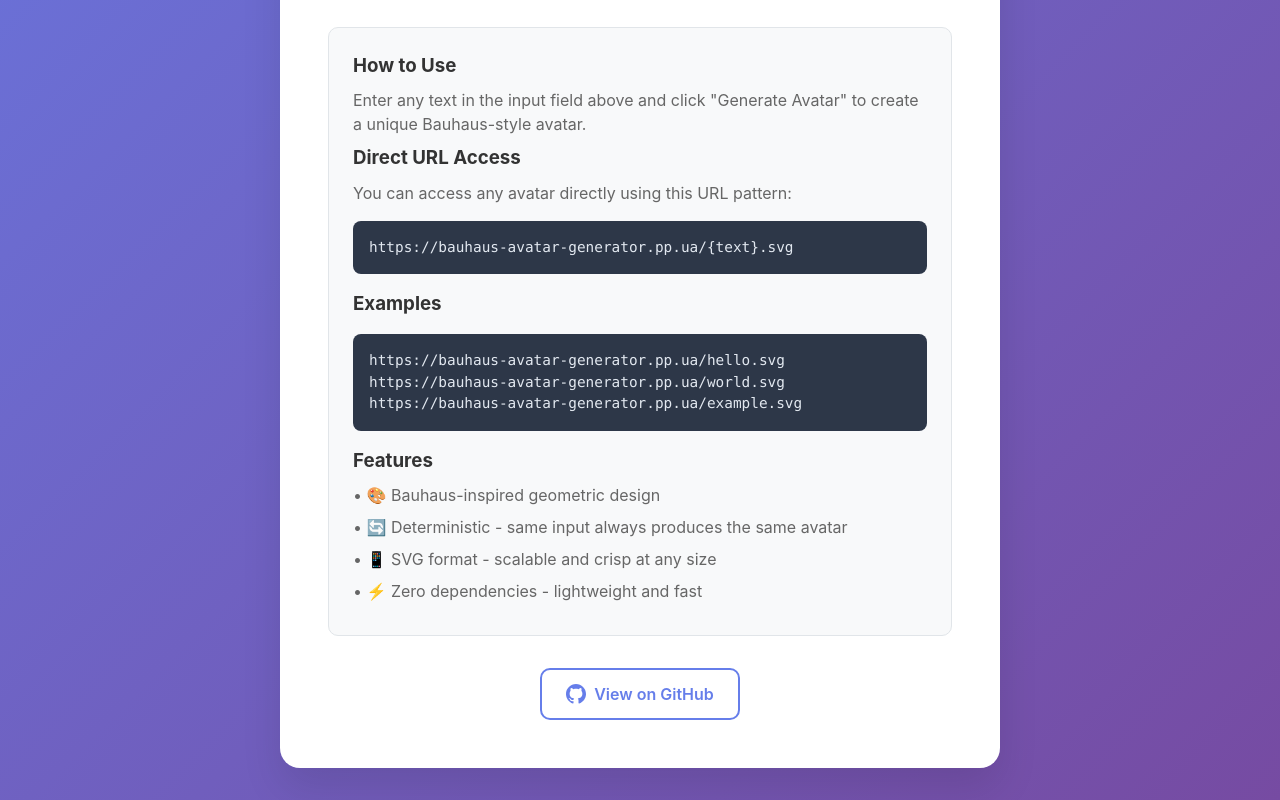
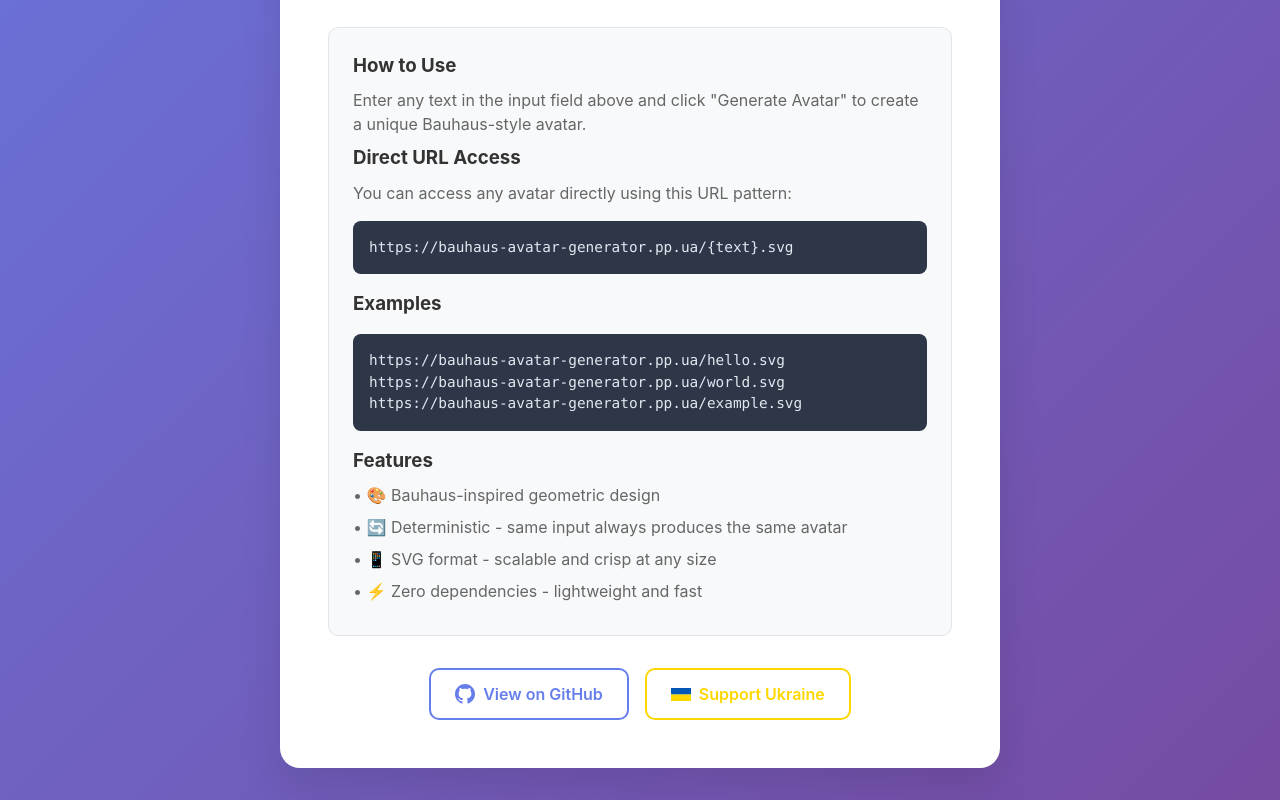
Before and after one commit to jmas/bauhaus-avatar-generator, a website built with Vite: page pages/index.html in a window 1280 px wide. Shown: the part 830-1630 px from the top of the page. Built offline with nearby package versions, Linux system fonts and the light colour scheme.

Commit message:
Add Support Ukraine link

```diff
--- a/pages/index.html
+++ b/pages/index.html
@@ -183,12 +183,16 @@
         word-break: break-all;
       }
 
-      .github-link {
+      .links-section {
         margin-top: 2rem;
         text-align: center;
+        display: flex;
+        gap: 1rem;
+        justify-content: center;
+        flex-wrap: wrap;
       }
 
-      .github-link a {
+      .link-button {
         display: inline-flex;
         align-items: center;
         gap: 0.5rem;
@@ -202,15 +206,26 @@
         background: white;
       }
 
-      .github-link a:hover {
+      .link-button:hover {
         background: #667eea;
         color: white;
         transform: translateY(-2px);
         box-shadow: 0 5px 15px rgba(102, 126, 234, 0.3);
       }
 
-      .github-link a svg {
+      .link-button svg {
         flex-shrink: 0;
+      }
+
+      .ukraine-link {
+        color: #ffd700;
+        border-color: #ffd700;
+      }
+
+      .ukraine-link:hover {
+        background: #ffd700;
+        color: #0057b7;
+        box-shadow: 0 5px 15px rgba(255, 215, 0, 0.3);
       }
 
       @media (max-width: 768px) {
@@ -302,11 +317,12 @@
         <p>• ⚡ Zero dependencies - lightweight and fast</p>
       </div>
 
-      <div class="github-link">
+      <div class="links-section">
         <a
           href="https://github.com/jmas/bauhaus-avatar-generator"
           target="_blank"
           rel="noopener noreferrer"
+          class="link-button"
         >
           <svg width="20" height="20" viewBox="0 0 24 24" fill="currentColor">
             <path
@@ -314,6 +330,19 @@
             />
           </svg>
           View on GitHub
+        </a>
+
+        <a
+          href="https://war.ukraine.ua/support-ukraine/"
+          target="_blank"
+          rel="noopener noreferrer"
+          class="link-button ukraine-link"
+        >
+          <svg width="20" height="13" viewBox="0 0 20 13" fill="none">
+            <rect width="20" height="6.5" y="0" fill="#0057B7" />
+            <rect width="20" height="6.5" y="6.5" fill="#FFD700" />
+          </svg>
+          Support Ukraine
         </a>
       </div>
     </div>
```
